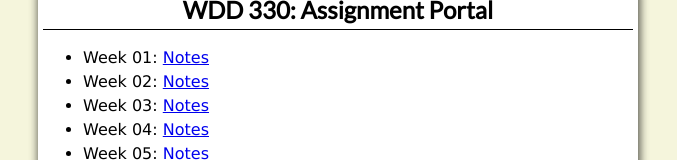
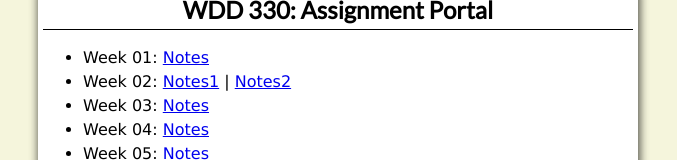
Before and after one commit to JesusBejar/WDD330, a plain HTML site: page HOMEPORTAL/HomePortal.html in a window 1280 px wide. Shown: the part 226-386 px from the top of the page, without its empty margins (302-979 px from the left). Drawn offline with Linux system fonts and the light colour scheme.

Commit message:
finished making home portal

```diff
--- a/HOMEPORTAL/HomePortal.html
+++ b/HOMEPORTAL/HomePortal.html
@@ -29,8 +29,8 @@
             WDD 330: Assignment Portal
         </h2>
         <ul id="lessons">
-            <li> Week 01: <a href="week02/design-principles.html">Notes</a></li>
-            <li> Week 02: <a href="week03/index.html">Notes</a></li>
+            <li> Week 01: <a href="imgs/Week1.pdf">Notes</a></li>
+            <li> Week 02: <a href="imgs/Week2(1).pdf">Notes1</a> | <a href="imgs/Week2(2).pdf">Notes2</a></li>
             <li> Week 03: <a href="#">Notes</a></li>
             <li> Week 04: <a href="#">Notes</a></li>
             <li> Week 05: <a href="#">Notes</a></li>
```
Also changed, not shown: HOMEPORTAL/imgs/Week2(1).jpeg (deleted), HOMEPORTAL/imgs/Week2(2).jpeg (deleted), 4 other files.
